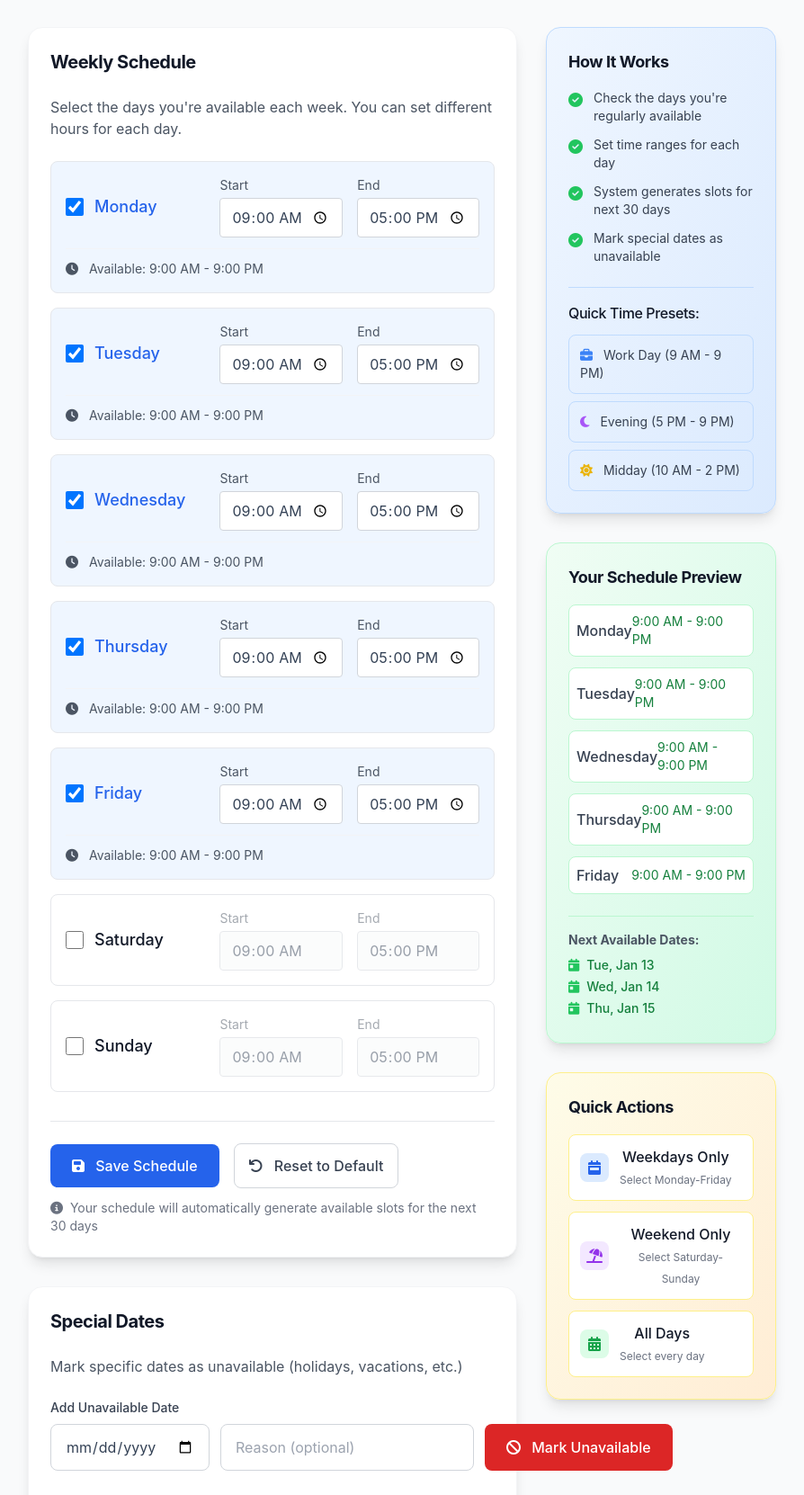
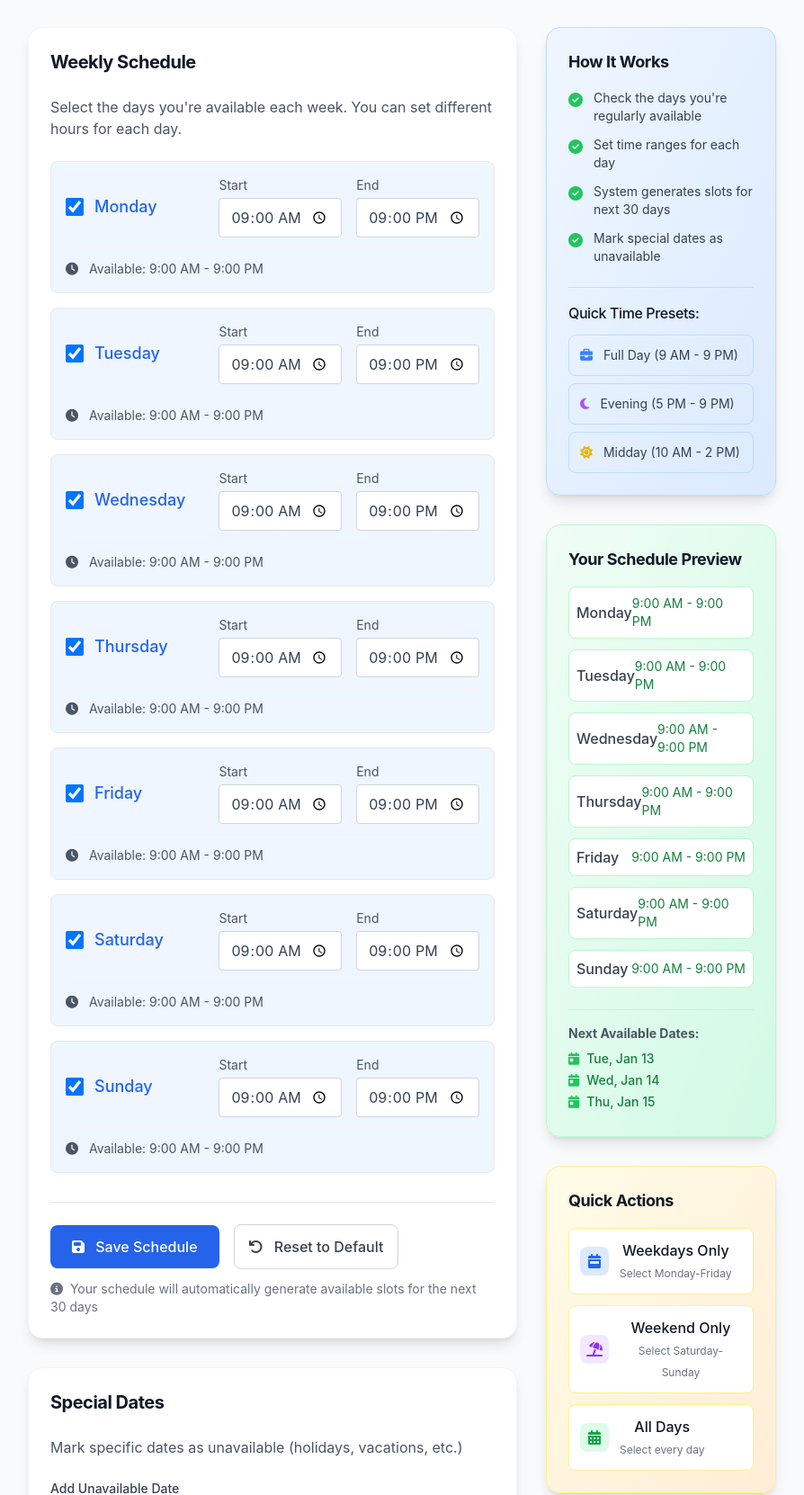
Before and after one commit to Abhidesh12/Clearq_platform, a FastAPI app: template templates/mentor_availability.html in a window 1280 px wide. Shown: the part 167-1829 px from the top of the page at 90% size, without its empty margins (193-1087 px from the left). Run offline with FastAPI, Linux system fonts and the light colour scheme; the template is opened without the code that fills it, so the values that code supplies are empty; some libraries are stand-ins or nearby versions.

Commit message:
Update mentor_availability.html

```diff
--- a/templates/mentor_availability.html
+++ b/templates/mentor_availability.html
@@ -63,7 +63,7 @@
                                            id="day-{{ day.id }}"
                                            data-day-id="{{ day.id }}"
                                            class="day-checkbox h-5 w-5 text-blue-600 rounded focus:ring-blue-500"
-                                           {% if day.id < 5 %}checked{% endif %}>
+                                           {% if day.id < 7 %}checked{% endif %}>
                                     <label for="day-{{ day.id }}" class="ml-3 text-lg font-medium text-gray-900 cursor-pointer">
                                         {{ day.name }}
                                     </label>
@@ -82,7 +82,7 @@
                                         <input type="time"
                                                id="end-{{ day.id }}"
                                                data-day-id="{{ day.id }}"
-                                               value="17:00"
+                                               value="21:00"
                                                class="time-input mt-1 border border-gray-300 rounded px-3 py-2 focus:outline-none focus:ring-2 focus:ring-blue-500 focus:border-transparent">
                                     </div>
                                 </div>
@@ -180,7 +180,7 @@
                             <button onclick="setTimePreset('9:00', '21:00')"
                                     class="w-full text-left text-sm text-gray-700 hover:bg-white p-3 rounded-lg border border-blue-200 hover:border-blue-400 transition-colors">
                                 <i class="fas fa-briefcase mr-2 text-blue-500"></i>
-                                Work Day (9 AM - 9 PM)
+                                Full Day (9 AM - 9 PM)
                             </button>
                             <button onclick="setTimePreset('17:00', '21:00')"
                                     class="w-full text-left text-sm text-gray-700 hover:bg-white p-3 rounded-lg border border-blue-200 hover:border-blue-400 transition-colors">
@@ -273,15 +273,15 @@ document.addEventListener('DOMContentLoaded', function() {
     updateSchedulePreview();
 });
 
-// Days of week data
+// Days of week data - UPDATED: All days active with 9AM-9PM
 const daysData = [
     { id: 0, name: "Monday", is_active: true, start_time: "09:00", end_time: "21:00" },
     { id: 1, name: "Tuesday", is_active: true, start_time: "09:00", end_time: "21:00" },
     { id: 2, name: "Wednesday", is_active: true, start_time: "09:00", end_time: "21:00" },
     { id: 3, name: "Thursday", is_active: true, start_time: "09:00", end_time: "21:00" },
     { id: 4, name: "Friday", is_active: true, start_time: "09:00", end_time: "21:00" },
-    { id: 5, name: "Saturday", is_active: false, start_time: "10:00", end_time: "21:00" },
-    { id: 6, name: "Sunday", is_active: false, start_time: "10:00", end_time: "21:00" }
+    { id: 5, name: "Saturday", is_active: true, start_time: "09:00", end_time: "21:00" },
+    { id: 6, name: "Sunday", is_active: true, start_time: "09:00", end_time: "21:00" }
 ];
 
 function setupEventListeners() {
@@ -514,17 +514,11 @@ async function saveAvailability() {
 }
 
 function resetToDefault() {
-    if (confirm('Reset to default schedule (Monday-Friday 9-5)?')) {
+    if (confirm('Reset to default schedule (All days 9AM-9PM)?')) {
         daysData.forEach(day => {
-            if (day.id < 5) {
-                day.is_active = true;
-                day.start_time = "09:00";
-                day.end_time = "17:00";
-            } else {
-                day.is_active = false;
-                day.start_time = "10:00";
-                day.end_time = "14:00";
-            }
+            day.is_active = true;  // All days active
+            day.start_time = "09:00";  // 9 AM
+            day.end_time = "21:00";    // 9 PM
 
             const checkbox = document.getElementById(`day-${day.id}`);
             const startInput = document.getElementById(`start-${day.id}`);
@@ -539,7 +533,7 @@ function resetToDefault() {
         });
 
         updateSchedulePreview();
-        showNotification('Reset to default schedule', 'info');
+        showNotification('Reset to default schedule (All days 9AM-9PM)', 'info');
     }
 }
 
@@ -658,7 +652,7 @@ async function removeException(exceptionId) {
 // Quick action functions
 function selectWeekdays() {
     daysData.forEach(day => {
-        day.is_active = day.id < 5;
+        day.is_active = day.id < 5;  // Only Monday-Friday
         const checkbox = document.getElementById(`day-${day.id}`);
         if (checkbox) checkbox.checked = day.is_active;
         updateDayUI(day.id);
@@ -669,7 +663,7 @@ function selectWeekdays() {
 
 function selectWeekend() {
     daysData.forEach(day => {
-        day.is_active = day.id >= 5;
+        day.is_active = day.id >= 5;  // Only Saturday-Sunday
         const checkbox = document.getElementById(`day-${day.id}`);
         if (checkbox) checkbox.checked = day.is_active;
         updateDayUI(day.id);
@@ -680,7 +674,7 @@ function selectWeekend() {
 
 function selectAllDays() {
     daysData.forEach(day => {
-        day.is_active = true;
+        day.is_active = true;  // All days
         const checkbox = document.getElementById(`day-${day.id}`);
         if (checkbox) checkbox.checked = true;
         updateDayUI(day.id);
```
